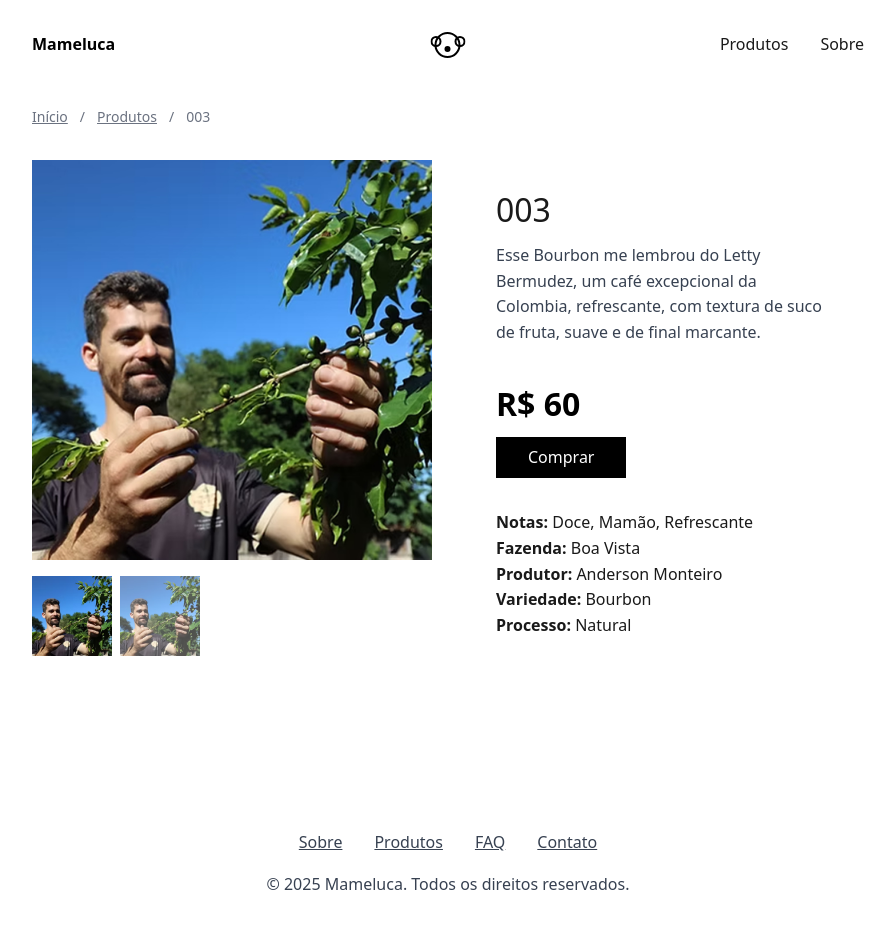
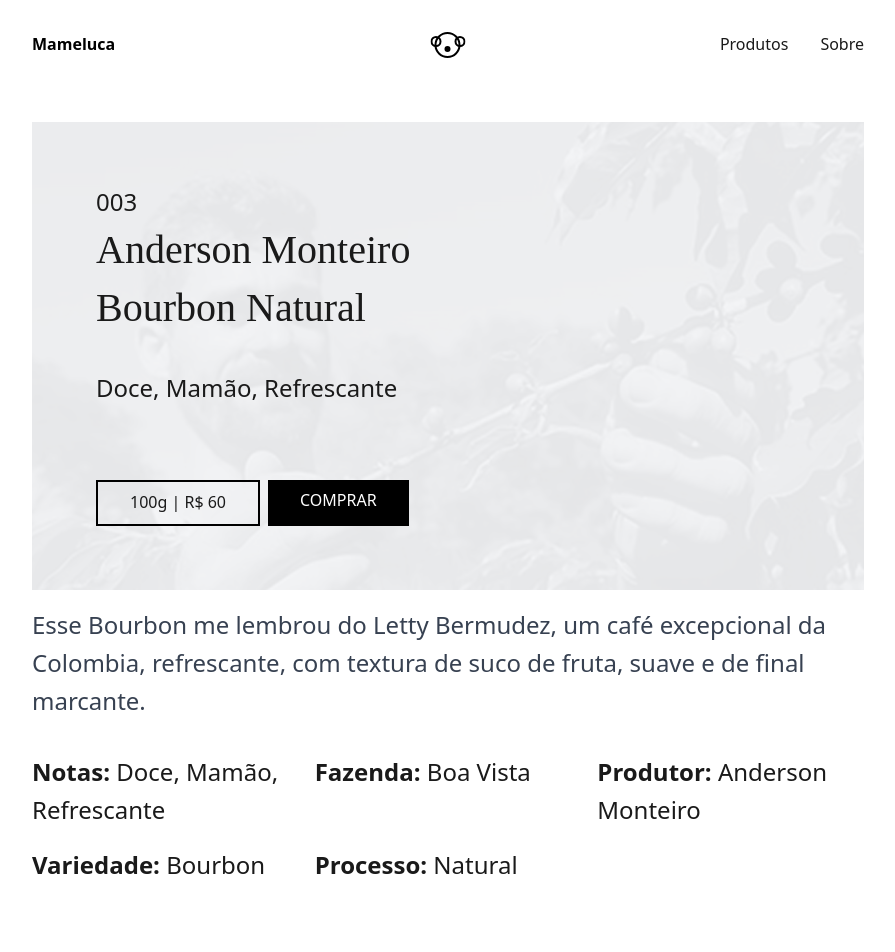
Before and after one commit to brunomarinho/labs-coffee-roastery, a Next.js app: page /produtos/cafe-003 in a window 1280 px wide. Shown: the top 952 px of the page, without its empty margins (192-1087 px from the left). Built offline with nearby package versions, Linux system fonts and the light colour scheme; a web font is replaced by a local one.

Commit message:
layout changes

```diff
--- a/app/page.js
+++ b/app/page.js
@@ -8,7 +8,7 @@ export default function Home() {
   return (
     <>
       <Header />
-      <main>
+      <main className='container'>
         <Hero />
         <SelectedProducts />
         <AboutSnippet />
--- a/app/produtos/page.js
+++ b/app/produtos/page.js
@@ -26,7 +26,8 @@ export default function Products() {
     <>
       <Header />
       <main className="container">
-        <h1 className="mt-lg mb-lg">Todos os Produtos</h1>
+
+          <h1>Todos os Produtos</h1>
 
         {availableProductsByCategory.length > 0 && (
           <>
--- a/components/Hero.js
+++ b/components/Hero.js
@@ -2,11 +2,9 @@ import Link from 'next/link'
 
 export default function Hero() {
   return (
-    <section className="hero">
-      <div className="container">
+      <div>
         <h1>Cafés brasileiros com torra clara.</h1>
         <p><a href='/sobre'>Entenda</a> nosso estilo.</p>
-      </div>
-    </section>
+    </div>
   )
 }
--- a/components/ProductDetailClient.js
+++ b/components/ProductDetailClient.js
@@ -1,16 +1,13 @@
 'use client'
 
-import { useState } from 'react'
 import Image from 'next/image'
-import Link from 'next/link'
+
 
 export default function ProductDetailClient({ product, categories }) {
-  const [selectedImage, setSelectedImage] = useState(0)
-
-  const categoryDisplay = categories?.find(cat => cat.id === product.category)?.displayName || product.category
 
   return (
     <>
+      {/*
       <div className="breadcrumb">
         <Link href="/">Início</Link>
         <span className="breadcrumb-separator">/</span>
@@ -18,8 +15,69 @@ export default function ProductDetailClient({ product, categories }) {
         <span className="breadcrumb-separator">/</span>
         <span>{product.name}</span>
       </div>
+      */}
 
-      <div className="product-detail">
+        <section className="product-card">
+          <div className="product-card-bg">
+          <Image
+            src={product.images[0]}
+            alt=""
+            fill
+            className="product-card-bg-image"
+            sizes="(max-width: 768px) 100vw, (max-width: 1024px) 50vw, 33vw"
+          />
+          </div>
+          <div className="product-info">
+            <h2 className="product-name">{product.name}</h2>
+            <h3>{product.produtor}</h3>
+            <h3>{product.variedade} {product.processo}</h3>
+            <p>{product.notas}</p>
+            <div className="product-card-actions">
+              <div className="tag">
+                {product.quantity} | R$ {product.price}
+              </div>
+              {product.soldOut ? (
+                <button
+                  className="btn btn-secondary btn-buy"
+                  disabled
+                  style={{ cursor: 'not-allowed', opacity: 0.6 }}
+                >
+                  Esgotado
+                </button>
+            ) : (
+              <a
+                href={product.stripePaymentLink}
+                className="btn btn-primary btn-buy"
+                target="_blank"
+                rel="noopener noreferrer"
+              >
+                Comprar
+              </a>
+            )}
+
+            </div>
+          </div>
+        </section>
+        <p className="product-description">{product.description}</p>
+
+        <div className="custom-attributes-grid">
+          {Object.entries(product).map(([key, value]) => {
+            if (['id', 'slug', 'name', 'description', 'price', 'quantity', 'category', 'images', 'featured', 'stripePaymentLink', 'soldOut'].includes(key)) {
+              return null
+            }
+            return (
+              <p key={key} className="custom-attribute">
+                <strong>{key.charAt(0).toUpperCase() + key.slice(1)}:</strong> {
+                  Array.isArray(value) ? value.join(', ') : value
+                }
+              </p>
+            )
+          })}
+        </div>
+
+        {/*
+        <div className="product-details">
+        <div className="product-detail">
         <div className="product-images">
           <div className="image-container">
             <Image
@@ -51,49 +109,9 @@ export default function ProductDetailClient({ product, categories }) {
             </div>
           )}
         </div>
-
-        <div className="product-details">
-          <h1 className="product-title">{product.name}</h1>
-          {/*<p className="product-category">{categoryDisplay}</p>*/}
-          <p className="product-description">{product.description}</p>
-
-          <p className="product-price-large">R$ {product.price}</p>
-
-          {product.soldOut ? (
-            <button
-              className="btn btn-secondary btn-buy"
-              disabled
-              style={{ cursor: 'not-allowed', opacity: 0.6 }}
-            >
-              Esgotado
-            </button>
-          ) : (
-            <a
-              href={product.stripePaymentLink}
-              className="btn btn-primary btn-buy"
-              target="_blank"
-              rel="noopener noreferrer"
-            >
-              Comprar
-            </a>
-          )}
-
-          {Object.entries(product).map(([key, value]) => {
-            if (['id', 'slug', 'name', 'description', 'price', 'category', 'images', 'featured', 'stripePaymentLink', 'soldOut'].includes(key)) {
-              return null
-            }
-            return (
-              <p key={key} className="custom-attribute">
-                <strong>{key.charAt(0).toUpperCase() + key.slice(1)}:</strong> {
-                  Array.isArray(value) ? value.join(', ') : value
-                }
-              </p>
-            )
-          })}
-
-
         </div>
       </div>
+      */}
     </>
   )
 }
--- a/data/products.json
+++ b/data/products.json
@@ -7,6 +7,7 @@
       "description": "Esse Bourbon me lembrou do Letty Bermudez, um café excepcional da Colombia, refrescante, com textura de suco de fruta, suave e de final marcante.",
       "notas": "Doce, Mamão, Refrescante",
       "price": 60,
+      "quantity": "100g",
       "category": "coffee",
       "images": [
         "/images/products/001a.jpg",
@@ -27,6 +28,7 @@
       "description": "Um café extraordinário com notas complexas e sabor marcante, perfeito para apreciadores de cafés especiais.",
       "notas": "Jabuticaba; Sedoso,",
       "price": 60,
+      "quantity": "100g",
       "category": "coffee",
       "images": [
         "/images/products/002a.jpg",
@@ -47,6 +49,7 @@
       "description": "Esse Bourbon me lembrou do Letty Bermudez, um café excepcional da Colombia, refrescante, com textura de suco de fruta, suave e de final marcante.",
       "notas": "Doce, Mamão, Refrescante",
       "price": 60,
+      "quantity": "100g",
       "category": "coffee",
       "images": [
         "/images/products/001a.jpg",
@@ -67,6 +70,7 @@
       "description": "Um café extraordinário com notas complexas e sabor marcante, perfeito para apreciadores de cafés especiais.",
       "notas": "Jabuticaba; Sedoso,",
       "price": 60,
+      "quantity": "100g",
       "category": "coffee",
       "images": [
         "/images/products/002a.jpg",
--- a/styles/globals.css
+++ b/styles/globals.css
@@ -73,9 +73,25 @@ img {
 
 /* Container */
 .container {
-  padding: var(--space-lg) 0;
+  padding: var(--space-xl) 0;
   text-align: left;
 }
+
+
+.container h1 {
+  margin-bottom: var(--space-md);
+  font-family: 'Objektiv VF';
+  font-style: italic;
+  font-weight: 300;
+  font-size: 80px;
+  line-height: 110%;
+}
+
+.container p {
+  font-size: var(--font-lg);
+
+}
+
 
 /* Utilities */
 .text-center {
@@ -128,7 +144,7 @@ p {
   margin: var(--space-md) 0;
 }
 
-/* Buttons */
+/* Buttons & Tags */
 .btn {
   display: inline-block;
   padding: var(--space-sm) var(--space-lg);
@@ -140,6 +156,17 @@ p {
   transition: all 0.2s ease;
   text-align: center;
   text-decoration: none;
+  text-transform: uppercase;
+}
+
+.tag {
+  display: inline-block;
+  padding: var(--space-sm) var(--space-lg);
+  border-radius: 0;
+  border: 2px solid var(--color-primary);
+  font-size: var(--font-md);
+  font-weight: 500;
+  text-align: center;
 }
 
 .btn-primary {
@@ -287,26 +314,6 @@ p {
   border-bottom: 1px solid var(--color-border);
 }
 
-/* Hero Section */
-
-.hero {
-
-}
-
-.hero h1 {
-  margin-bottom: var(--space-md);
-  font-family: 'Objektiv VF';
-  font-style: italic;
-  font-weight: 300;
-  font-size: 80px;
-  line-height: 110%;
-}
-
-.hero p {
-  font-size: var(--font-lg);
-
-}
-
 /* Product Grid */
 .product-grid {
   display: grid;
@@ -403,7 +410,6 @@ p {
   margin-top: auto;
   display: flex;
   gap: var(--space-sm);
-  align-items: center;
 }
 
 .sold-out-badge {
@@ -464,9 +470,30 @@ p {
   padding: var(--space-lg);
 }
 
+.custom-attributes-grid {
+  display: grid;
+  grid-template-columns: repeat(3, 1fr);
+  gap: var(--space-md);
+  margin-top: var(--space-lg);
+  margin-bottom: var(--space-lg);
+}
+
 .custom-attribute {
   margin: 0;
   padding: 0;
+}
+
+/* Responsive grid for custom attributes */
+@media (max-width: 1024px) {
+  .custom-attributes-grid {
+    grid-template-columns: repeat(2, 1fr);
+  }
+}
+
+@media (max-width: 768px) {
+  .custom-attributes-grid {
+    grid-template-columns: 1fr;
+  }
 }
 
 .product-title {
@@ -642,7 +669,7 @@ p {
 /* Button Styles */
 .btn-buy {
   display: inline-block;
-  margin-bottom: var(--space-lg);
+
 }
 
 /* Image Styles */
```
Also changed, not shown: app/sobre/page.js (+2 -5 lines), content/contato.md (renamed from content/contact.md).
